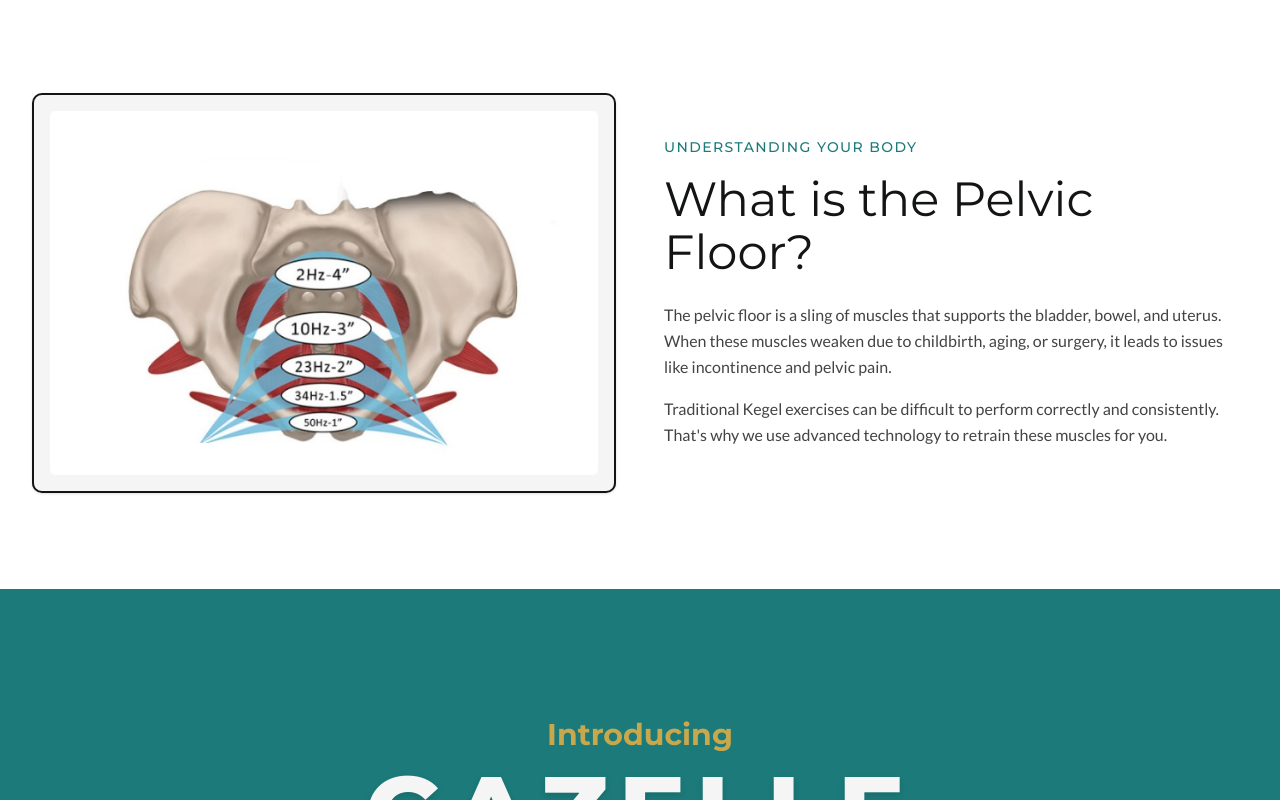
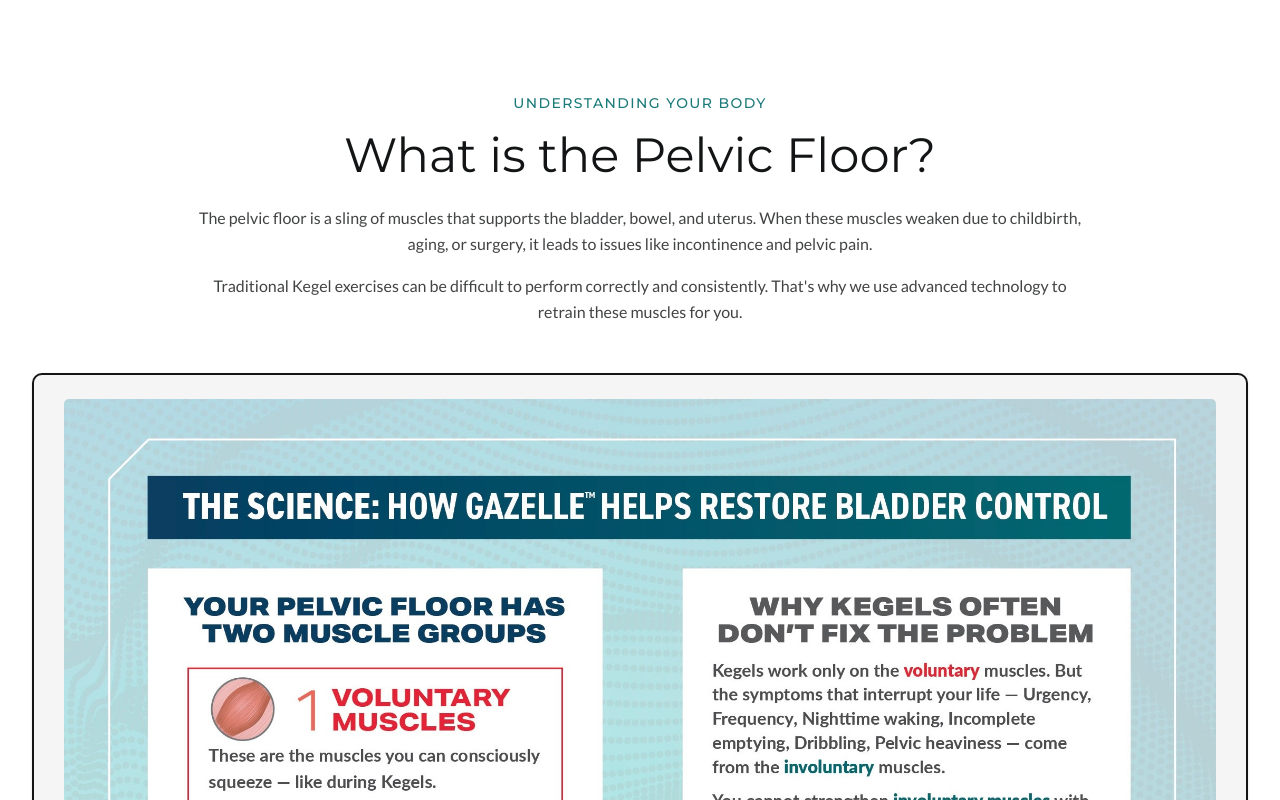
Before and after one commit to Go-Execution/pelvic-gazelle-style-redesign, a React (Vite) app: page / in a window 1280 px wide. Shown: the part 1800-2600 px from the top of the page. Built offline with nearby package versions, Linux system fonts and the light colour scheme; no server answers.

Commit message:
image updated

```diff
--- a/src/components/sections/AboutChair.jsx
+++ b/src/components/sections/AboutChair.jsx
@@ -8,13 +8,8 @@
       {/* What is the Pelvic Floor? */}
       <section className="py-12 md:py-24 bg-white">
         <div className="container mx-auto px-4 lg:px-8">
-          <div className="flex flex-col md:flex-row gap-12 items-center">
-            <div className="w-full md:w-1/2">
-              <div className="bg-smoke p-4 rounded-[10px] border-2 border-dark shadow-sm h-[300px] md:h-[400px]">
-                 <img src="/images/pelvic imageavif.jpeg" alt="Pelvic Anatomy" className="w-full h-full object-cover rounded-[5px]" />
-              </div>
-            </div>
-            <div className="w-full md:w-1/2">
+          <div className="flex flex-col gap-12">
+            <div className="w-full text-center max-w-4xl mx-auto">
               <div className="flex flex-col gap-4 mb-6">
                 <span className="text-sm font-heading font-medium tracking-widest uppercase text-primary">
                   Understanding Your Body
@@ -30,6 +25,11 @@
                 <p>
                   Traditional Kegel exercises can be difficult to perform correctly and consistently. That's why we use advanced technology to retrain these muscles for you.
                 </p>
+              </div>
+            </div>
+            <div className="w-full">
+              <div className="bg-smoke p-4 md:p-6 rounded-[10px] border-2 border-dark shadow-sm flex justify-center">
+                 <img src="/images/pelvic imageavif.jpg" alt="Pelvic Anatomy" className="w-full max-w-6xl h-auto object-contain rounded-[5px]" />
               </div>
             </div>
           </div>
```
Also changed, not shown: public/images/pelvic imageavif.jpg (added).
